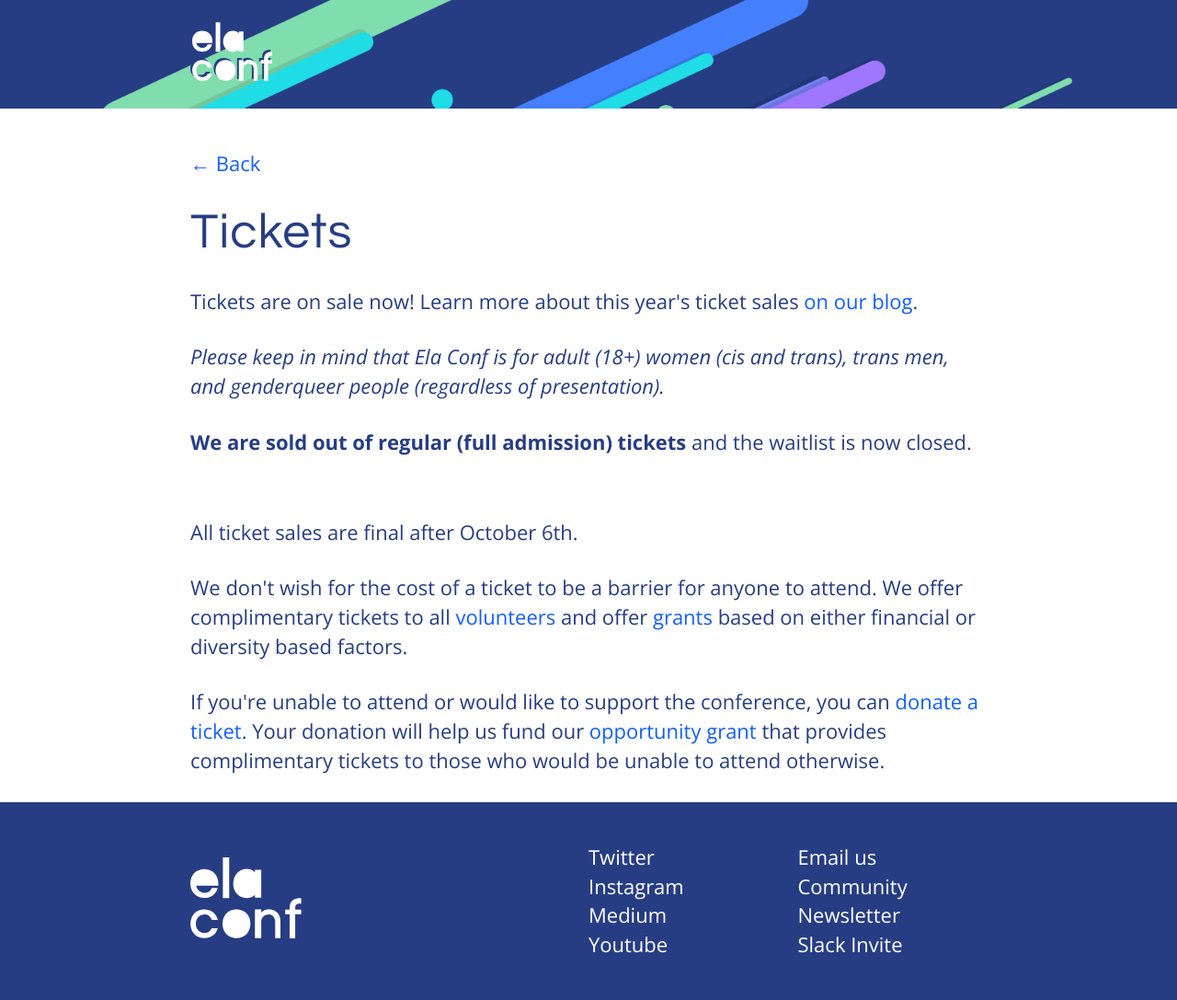
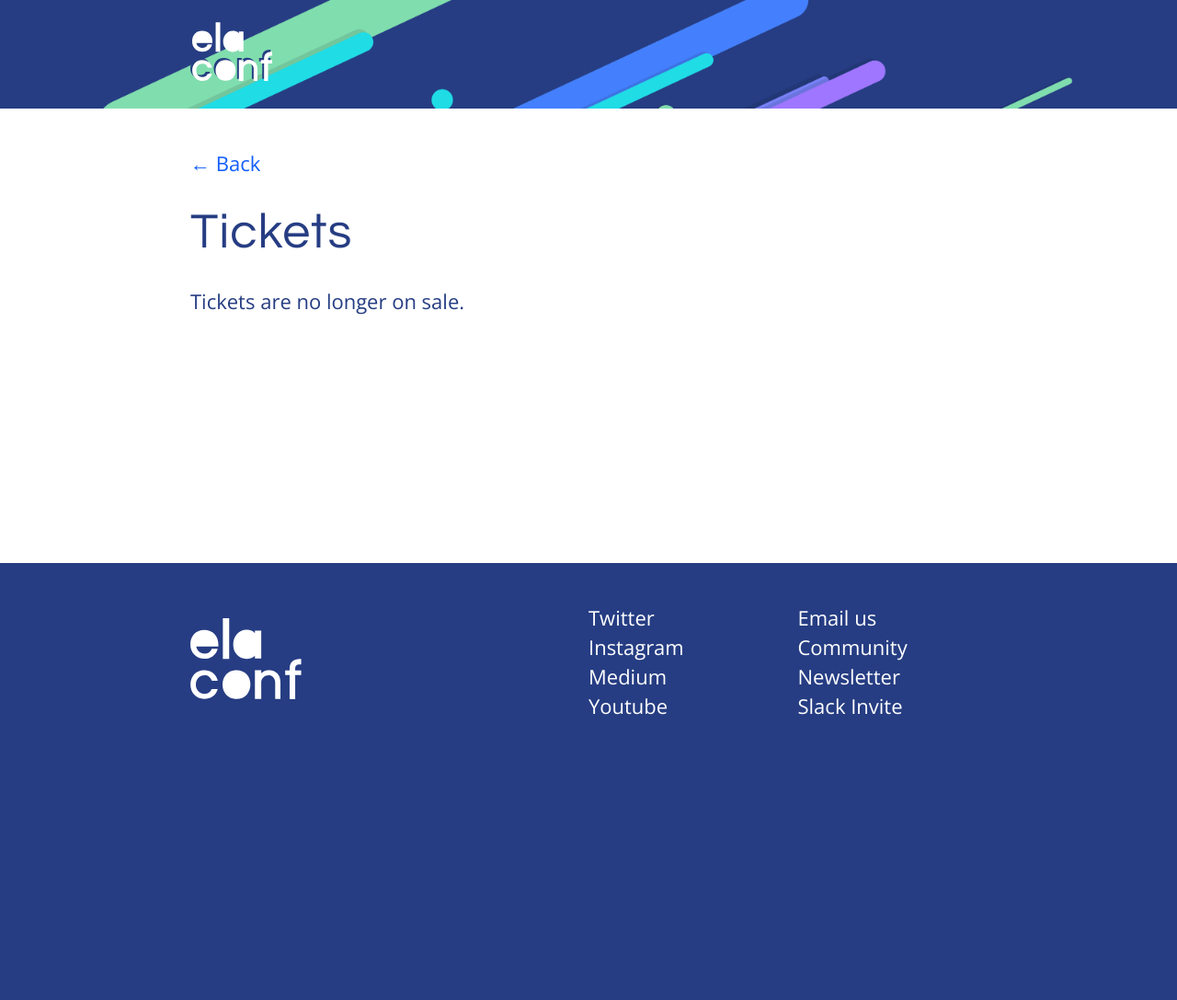
Before and after one commit to elaconf/elaconf.github.io, a Jekyll site: the page built from tickets/index.md, in a window 1280 px wide. Shown: the whole page at 92% size. Built offline with Jekyll 4.4.1, drawn with Linux system fonts in a browser that asks for light colours; a script that is not in the unit is left out; after the commit the page ends 900 px from its top, so only the background shows below that.

Commit message:
layout updates

```diff
--- a/donate-a-ticket/index.md
+++ b/donate-a-ticket/index.md
@@ -7,8 +7,4 @@ image: donate-a-ticket.png
 
 Looking for a way to support Ela Conf and its attendees? You can donate a ticket to our [opportunity grant](/grants/). When purchasing a ticket you can let us know if you'd like you or your company to be recognized for the donation on our website.
 
-Please note: Tickets donated on this page do not grant you access to the event, despite receiving a "ticket" via email. If you are interested in attending, you can [buy a ticket over here](/tickets/).
-
-<div style="margin-bottom: 3em;">
-<script async src="//widgets.nvite.com/1.6/tickets.js" data-resource="x11q6e"></script>
-</div>
+Check back next year to donate a ticket.
--- a/tickets/index.md
+++ b/tickets/index.md
@@ -1,7 +1,7 @@
 ---
 layout: page
 title: Tickets
-description: Tickets for Ela Conf 2017 are on sale now!
+description: Tickets are no longer on sale.
 ---
 
-{% include tickets.html %}
+Tickets are no longer on sale.
```
Also changed, not shown: index.html (+3 -44 lines), Gemfile.lock.
